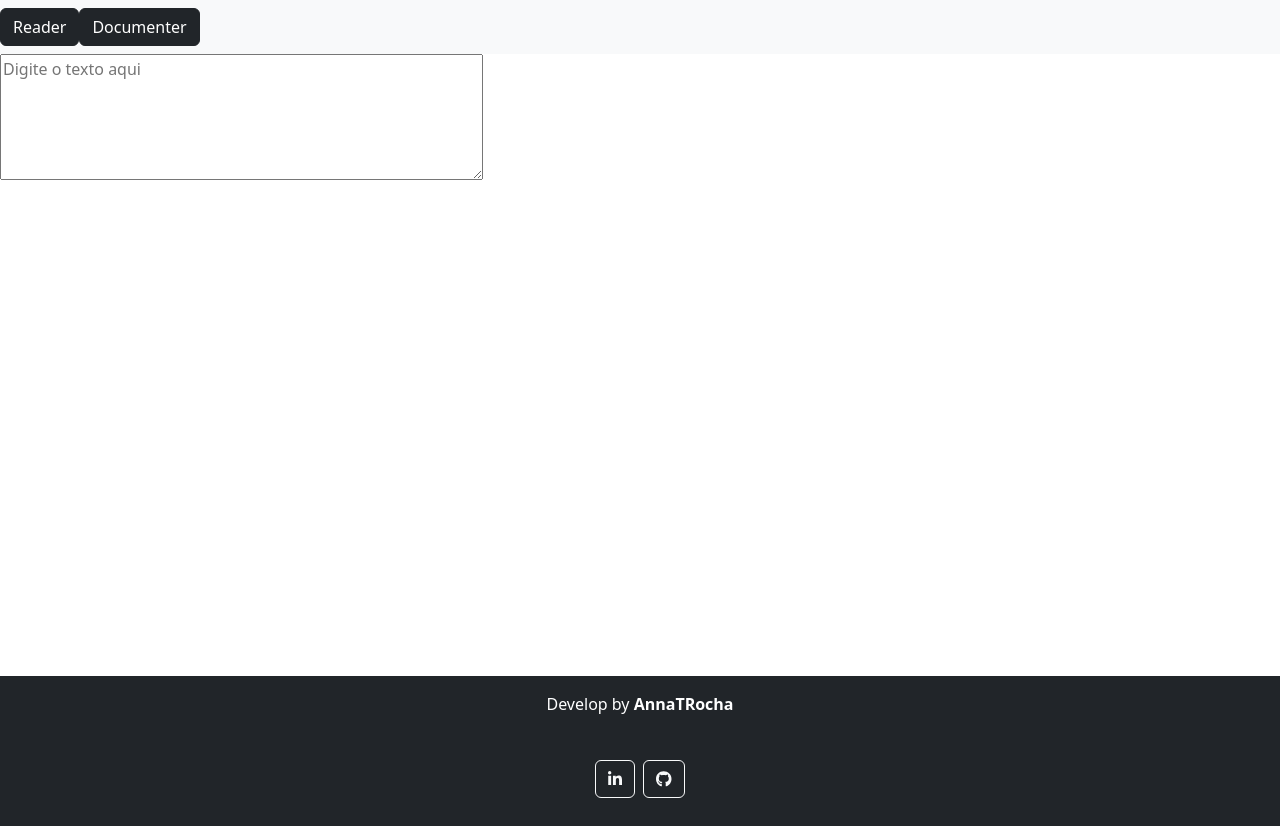
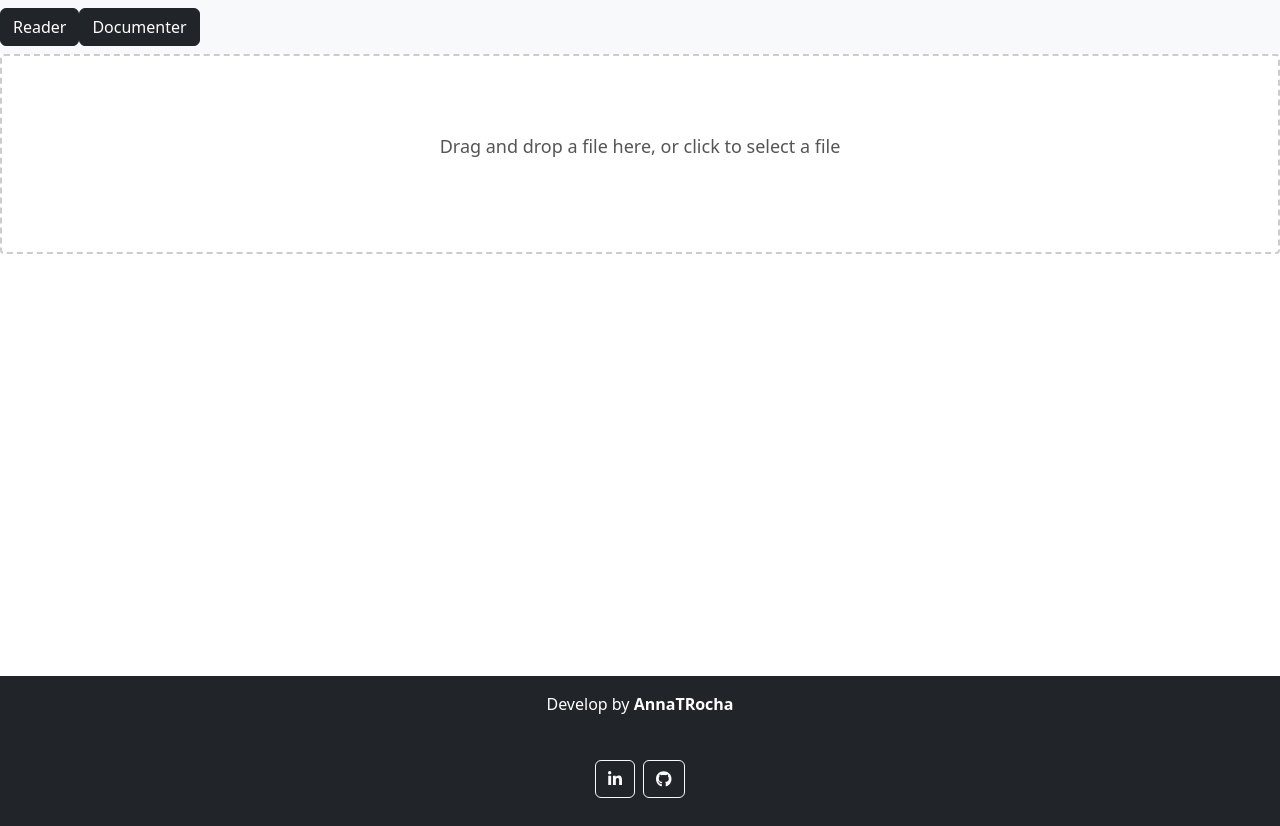
Before and after one commit to AnnaTRocha/reader-documenter, a React (Create React App) app: page / in a window 1280 px wide. Built offline with nearby package versions, Linux system fonts and the light colour scheme.

Commit message:
add backend and upload files

```diff
--- a/package.json
+++ b/package.json
@@ -2,18 +2,23 @@
   "name": "reader-documenter",
   "version": "0.1.0",
   "private": true,
+  "proxy": "http://localhost:5000",
   "dependencies": {
     "@fortawesome/fontawesome-free": "^6.4.0",
     "@testing-library/jest-dom": "^5.16.5",
     "@testing-library/react": "^13.4.0",
     "@testing-library/user-event": "^13.5.0",
     "@types/jspdf": "^2.0.0",
+    "axios": "^1.4.0",
     "bootstrap": "^5.3.0",
+    "http-proxy-middleware": "^2.0.6",
     "jspdf": "^2.5.1",
     "jspdf-autotable": "^3.5.31",
     "loadash": "^1.0.0",
+    "proxy": "^2.1.1",
     "react": "^18.2.0",
     "react-dom": "^18.2.0",
+    "react-dropzone": "^14.2.3",
     "react-pdf": "^7.1.3",
     "react-router-dom": "^6.14.1",
     "react-scripts": "5.0.1",
--- a/src/components/Routers/Documenter.jsx
+++ b/src/components/Routers/Documenter.jsx
@@ -44,8 +44,7 @@ const Documenter = () => {
 
   return (
     <body>
-      <div>
-        <h1>Tabela JSON</h1>
+      <div className="table">
         <table class="table" ref={tableRef}>
           <thead>
             <tr>
--- a/src/components/Routers/Reader.jsx
+++ b/src/components/Routers/Reader.jsx
@@ -1,10 +1,27 @@
 import React, { useState } from 'react';
 import _ from 'lodash';
-import { main } from '@popperjs/core';
+import { useDropzone } from 'react-dropzone';
+import axios from 'axios';
 
 function App() {
   const [inputText, setInputText] = useState('');
   const [parsedData, setParsedData] = useState([]);
+
+  const onDrop = (files) => {
+    const formData = new FormData();
+    formData.append('file', files[0]);
+
+    axios.post('http://localhost:5000/api/upload', formData)
+    .then((response) => {
+      console.log('Arquivo enviado com sucesso:', response.data);
+    })
+    .catch((error) => {
+      console.error('Erro ao enviar arquivo:', error);
+    });
+
+  };
+
+  const { getRootProps, getInputProps, isDragActive } = useDropzone({ onDrop });
 
   const jsonData = {
     camposRegistro01: [
@@ -55,13 +72,10 @@ function App() {
   return (
     <body>
       <div>
-        <textarea
-          rows="5"
-          cols="50"
-          value={inputText}
-          onChange={handleInputChange}
-          placeholder="Digite o texto aqui"
-        />
+        <div {...getRootProps()} style={styles.dropzone}>
+          <input {...getInputProps()} />
+          {isDragActive ? <p>Drop the file here ...</p> : <p>Drag and drop a file here, or click to select a file</p>}
+        </div>
 
         <div>
           {parsedData.map((field, index) => (
@@ -75,4 +89,20 @@ function App() {
   );
 }
 
+const styles = {
+  dropzone: {
+    width: '100%',
+    height: '200px',
+    border: '2px dashed #ccc',
+    borderRadius: '4px',
+    display: 'flex',
+    alignItems: 'center',
+    justifyContent: 'center',
+    cursor: 'pointer',
+    textAlign: 'center',
+    fontSize: '18px',
+    color: '#555',
+  },
+};
+
 export default App;
```
Also changed, not shown: src/setupProxy.js (added, +11 -0 lines), 2 other files (tests, documents, lock files or other folders).
